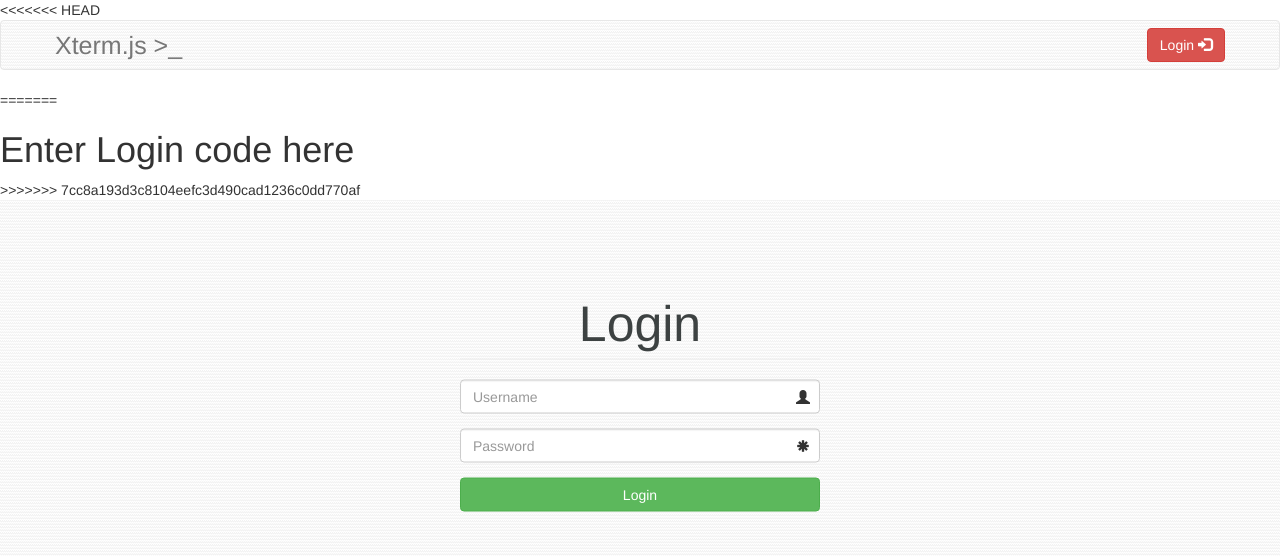
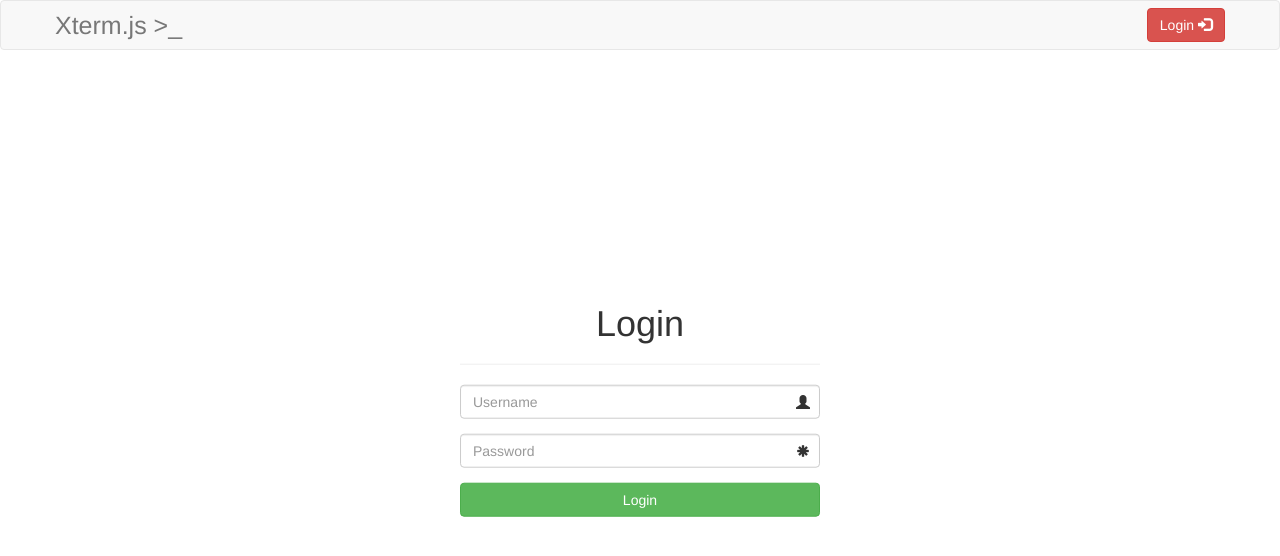
Before and after one commit to ClusterHQ/flocker-sourcelair, a Django app: template web/ui/templates/ui/login.html in a window 1280 px wide. Shown: the top 556 px of the page. Run offline with Django 3.2, Linux system fonts and the light colour scheme; the template is opened without the code that fills it, so the values that code supplies are empty; parts of the project's set-up code (start-up, migrations or seed data) failed here and were passed over; some libraries are stand-ins or nearby versions.

Commit message:
fixing login and login.js

```diff
--- a/web/ui/static/ui/js/login.js
+++ b/web/ui/static/ui/js/login.js
@@ -3,6 +3,7 @@ $('form.login-form').on('submit', function() {
 	var url = '/api/auth/login/';
 	var data = {};
 	var errCondition = false;
+	console.log("HEY");
 
 	//Loop through and grab only the value of the attribute id.
 	form.find('[id]').each(function() {
@@ -24,12 +25,17 @@ $('form.login-form').on('submit', function() {
 		// Place code here to show error from req.responseJSON object
 		// Form key: error
 		if(errCondition == true)
-		$('div.alert').removbe();
+			$('div.alert').remove();
 		var JSONresponse = req.responseJSON;
+		console.log(textStatus);
+		console.log(errorThrown);
+		var errorThrownMsg = '<div class="alert alert-warning alert-block space fade in"><a href="#" class="close" data-dismiss="alert">&times;</a><strong>' + errorThrown + ' : ' + ' </strong> Enter username or password right. </div>';
+
 		for( var key in JSONresponse){
 			var warning = '<div class="alert alert-warning alert-block space fade in"><a href="#" class="close" data-dismiss="alert">&times;</a><strong>Form ' + key + ' error :</strong> ' + JSONresponse[key] + '</div>';
 			$('.error-warnings').append(warning);
 		}
+		$('.error-warnings').append(errorThrownMsg);
 	});
 	errCondition = true;
 	return false; //Prevent default.
--- a/web/ui/templates/ui/login.html
+++ b/web/ui/templates/ui/login.html
@@ -1,6 +1,5 @@
 {% load staticfiles %}
 <!DOCTYPE html>
-<<<<<<< HEAD
 <html lang='en'>
   <head>
     <meta charset='utf-8'>
@@ -15,9 +14,9 @@
 		font-size:25px;;
 			}
 
-			html, .navbar {
-	    background-image: url('ui/img/bg_light.png');
-	    background-repeat: repeat;
+		/* 	html, .navbar {
+				    background-image: url('ui/img/bg_light.png');
+				    background-repeat: repeat; */
 			}
 
 			.signpar {
@@ -48,7 +47,7 @@
 		</div>
 		<div class='container'>
 			<div class='row'>
-				<div class='col-md-4 col-md-offset-4 col-sm-4 col-sm-offset-4 '>
+				<div class='col-md-4 col-md-offset-4 col-sm-4 col-sm-offset-4 error-warnings'>
 					 <h1 class='signpar'><p class='text-center'>Login</p></h1>
 							<hr>
 					<form class='login-form'>
@@ -71,21 +70,8 @@
 				</div>
 			</div>
 		</div>
-		<script type='text/javascript' src='//code.jquery.com/jquery-2.1.4.js'></script>
+		<script src='//code.jquery.com/jquery-2.1.4.js'></script>
 		<script src='//maxcdn.bootstrapcdn.com/bootstrap/3.3.5/js/bootstrap.min.js'></script>
-		<script type='text/javascript' src='{% static 'ui/js/login.js' %}'></script>
+		<script type='text/javascript' src="{% static 'ui/js/login.js' %}"></script>
   </body>
 </html>
-=======
-<html>
-<body>
-    <h1>
-        Enter Login code here
-    </h1>
-    <script type="text/javascript" src="//code.jquery.com/jquery-2.1.4.js"></script>
-    <script type="text/javascript" src="{% static 'ui/js/register.js' %}"></script>
-      <!-- Latest compiled and minified JavaScript -->
-    <script src="//maxcdn.bootstrapcdn.com/bootstrap/3.3.5/js/bootstrap.min.js"></script>
-  </body>
-</html>
->>>>>>> 7cc8a193d3c8104eefc3d490cad1236c0dd770af
--- a/web/ui/templates/ui/register.html
+++ b/web/ui/templates/ui/register.html
@@ -42,7 +42,7 @@
 		<div class="navbar navbar-default">
 			<div class="container">
 				<div class="row">
-				<a class="btn navbar-btn btn-danger pull-right" href="{% static 'login.html' %}">Login <i class="glyphicon glyphicon-log-in"></i></a>
+					<a class="btn navbar-btn btn-danger pull-right" href="{% static 'ui/login/login.html' %}">Login <i class="glyphicon glyphicon-log-in"></i></a>
 					<div class="navbar-brand"><p class="brand"> Xterm.js >_</p>
 					</div>
 				</div>
--- a/web/ui/urls.py
+++ b/web/ui/urls.py
@@ -4,4 +4,5 @@ from ui import views
 
 urlpatterns = [
     url(r'^$', views.register_view),
+    url(r'^login/$', views.login_view),
 ]
--- a/web/ui/views.py
+++ b/web/ui/views.py
@@ -2,3 +2,6 @@ from django.shortcuts import render
 
 def register_view(request):
     return render(request, 'ui/register.html')
+
+def login_view(request):
+    return render(request, 'ui/login.html')
```
Also changed, not shown: web/db.sqlite3. Lines whose indentation alone changed are shown as unchanged.
